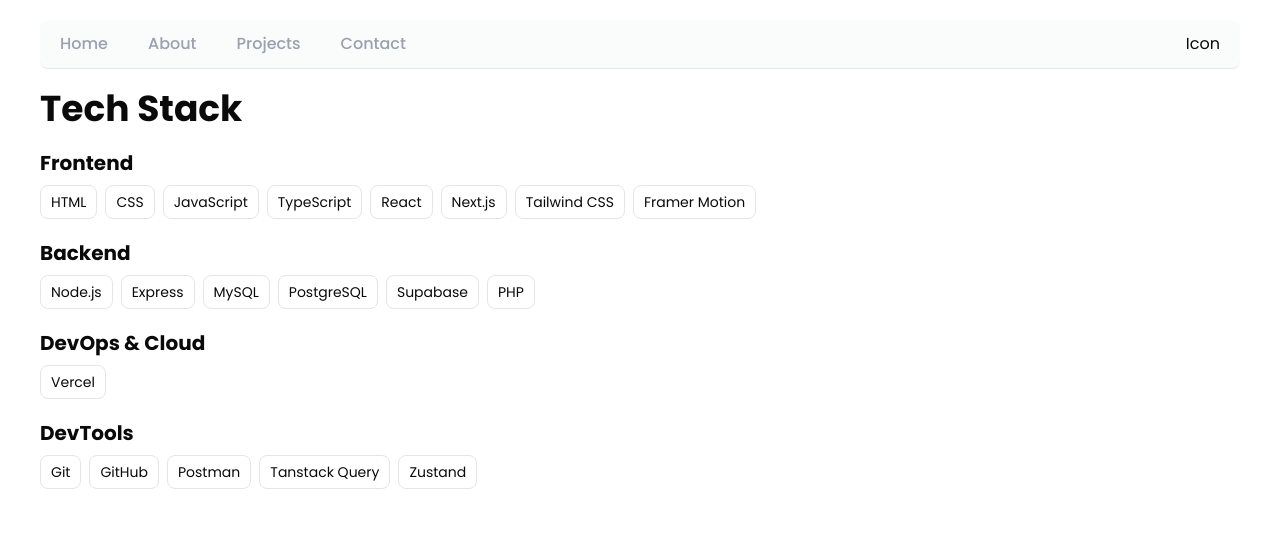
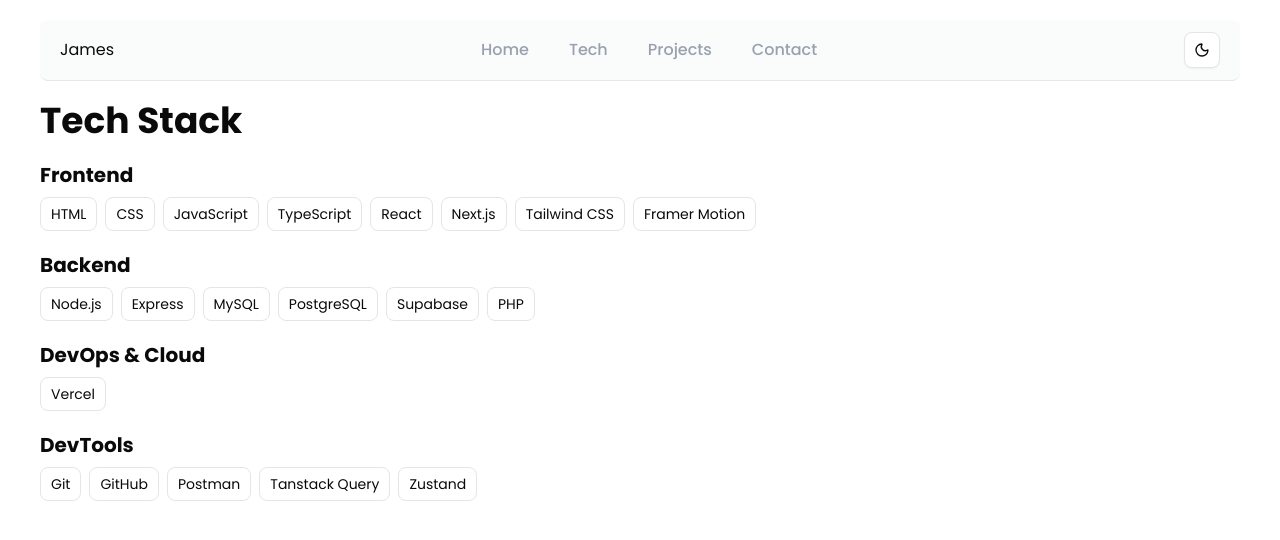
Before and after one commit to jamesjimenezzz/NextJs-Portfolio, a Next.js app: page /tech-stack in a window 1280 px wide. Shown: the top 540 px of the page. Built offline with nearby package versions, Linux system fonts and the light colour scheme.

Commit message:
Added dark theme, and fixed default theme

```diff
--- a/app/Project.tsx
+++ b/app/Project.tsx
@@ -15,12 +15,12 @@ const Project = ({project}: {project: ProjectProps}) => {
   return (
    <>
    <CardContainer className="inter-var cursor-pointer">
-      <CardBody className="bg-gray-100 relative group/card  dark:hover:shadow-2xl dark:hover:shadow-emerald-500/[0.1] dark:bg-black dark:border-white/[0.2] border-black/[0.1] w-auto sm:w-[30rem] h-auto rounded-xl p-6 border  ">
+      <CardBody className="bg-gray-100 relative group/card hover:shadow-xl hover:shadow-black dark:hover:shadow-2xl dark:hover:shadow-white/[0.1] dark:bg-black dark:border-white/[0.2] border-black/[0.1] w-auto sm:w-[30rem] h-auto rounded-xl p-6 border  ">
         <CardItem
           translateZ="50"
           className="text-center w-full"
         >
-         <p className='text-2xl font-bold bg-clip-text text-transparent bg-gradient-to-t  from-black to-white dark:text-white'> {project.title}</p>
+         <p className=' dark:text-transparent  dark:from-white dark:to-white/10 text-2xl font-bold bg-clip-text text-transparent bg-gradient-to-t  from-black to-white '> {project.title}</p>
         </CardItem>
         <CardItem
           as="p"
--- a/app/globals.css
+++ b/app/globals.css
@@ -117,6 +117,9 @@
     @apply border-border outline-ring/50;
   }
   body {
-    @apply bg-background text-foreground;
+    @apply bg-background text-foreground transition-colors duration-800;
+  }
+  :root {
+    @apply transition-colors duration-800;
   }
 }
--- a/app/introduction.tsx
+++ b/app/introduction.tsx
@@ -9,7 +9,7 @@ const introduction = () => {
   return (
     <div className='text-center flex flex-col  h-screen  justify-center '>
        <div className='hover:scale-105 transition-transform duration-300 cursor-pointer'>
-        <h1 className=' hover:bg-black transition-all duration-500 bg-clip-text text-transparent  bg-gradient-to-r from-primary to-primary/40 md:text-[5rem] sm:text-[4.2rem]  text-[3.7rem] leading-15 sm:leading-none  font-bold '>James Jimenez</h1>
+        <h1 className=' hover:bg-black dark:hover:bg-white transition-all duration-500 bg-clip-text text-transparent  bg-gradient-to-r from-primary to-primary/40 md:text-[5rem] sm:text-[4.2rem]  text-[3.7rem] leading-15 sm:leading-none  font-bold '>James Jimenez</h1>
        </div>
        <div className='flex gap-2 sm:text-xl text-md md:text-2xl mb-5 text-center font-semibold justify-center text-muted-foreground'>
         <p>17</p>
--- a/app/layout.tsx
+++ b/app/layout.tsx
@@ -2,9 +2,10 @@ import type { Metadata } from "next";
 import "./globals.css";
 import { Poppins } from "next/font/google";
 import Header from "@/components/Header";
+import { ThemeProvider } from "@/components/theme-provider"
 
 export const metadata: Metadata = {
-  title: "Create Next App",
+  title: "James Jimenez",
   description: "Generated by create next app",
 };
 
@@ -20,13 +21,34 @@ export default function RootLayout({
 }>) {
   return (
     <html className="scroll-smooth " lang="en">
-
+      <head>
+        {/* Prevent theme mismatch on first load */}
+        <script
+          dangerouslySetInnerHTML={{
+            __html: `
+              try {
+                localStorage.setItem('theme', 'light');
+                document.documentElement.classList.remove('dark');
+                document.documentElement.classList.add('light');
+              } catch (e) {}
+            `,
+          }}
+        />
+      </head>
       <body
         className={`antialiased ${poppins.className} px-10 `}
       >
-        <Header />
-
-        {children}
+        <ThemeProvider
+          attribute="class"
+          defaultTheme="light"
+          enableSystem={false}
+          storageKey="theme"
+          themes={["light", "dark"]}
+          disableTransitionOnChange
+        >
+          <Header />
+          {children}
+        </ThemeProvider>
       </body>
     </html>
   );
--- a/app/page.tsx
+++ b/app/page.tsx
@@ -1,22 +1,36 @@
-
 import React from 'react'
 import Introduction from './introduction'
 import TechStack from './tech-stack'
 import Recent from './recent'
 import Squares from '@/components/blocks/Backgrounds/Squares/Squares'
 
-
 const HomePage = () => {
   return (
-    <div className='flex flex-col container overflow-hidden  max-w-[1400px] mx-auto justify-center items-center '>
 
+    <div className="flex flex-col container overflow-hidden max-w-[1400px] mx-auto justify-center items-center">
+    {/* background */}
+    <div className="fixed inset-0 -z-10">
+      <Squares
+        borderColor="#f2f2f2 dark:#141414"
+        direction="diagonal"
+        squareSize={40}
+        speed={0.3}
+      />
+    </div>
+
+    {/* ===== sections with IDs ===== */}
+    <section id="home">
       <Introduction />
-      <div style={{ position: 'fixed', top: 0, left: 0, width: '100vw', height: '100vh', zIndex: -1 }}>
-  <Squares borderColor="#f5f5f5" direction="diagonal" squareSize={40} speed={0.5} />
-</div>
+    </section>
+
+    <section className='container ' id="about">
       <TechStack />
+    </section>
+
+    <section id="projects">
       <Recent />
-    </div>
+    </section>
+  </div>
   )
 }
 
--- a/app/tech-stack.tsx
+++ b/app/tech-stack.tsx
@@ -5,7 +5,7 @@ import Link from 'next/link'
 
 const TechStack = () => {
   return (
-    <div className='mx-auto flex flex-col gap-5 mb-50 container '>
+    <div className='mx-auto flex flex-col gap-5 mb-50 '>
       <div className='flex justify-between px-5 items-center '>
       <h1 className='text-4xl font-bold '>Tech Stack</h1>
      <Link href='/tech-stack'>
--- a/components/Header.tsx
+++ b/components/Header.tsx
@@ -1,26 +1,32 @@
 import Link from 'next/link'
 import React from 'react'
+import { ModeToggle } from './toggleTheme'
 
 const Header = () => {
   return (
-    <header className='flex justify-between items-center max-w-[1200px] sticky top-5  mx-auto border-b border-gray-200 py-3 px-5 z-999 bg-[rgba(243,244,246,0.4)] backdrop-blur-md backdrop-saturate-150   rounded-md'>
-        <ul className='flex gap-10 font-[500] text-gray-400  '>
-          <Link href='/'>
-            <li className='hover:scale-105  hover:text-slate-600 cursor-pointer transition-all duration-300'>Home</li>
-          </Link>
-          <Link href='/about'>
-            <li className=' hover:scale-105 hover:text-slate-600 cursor-pointer transition-all duration-300'>About</li>
-          </Link>
-          <Link href='/projects'>
-            <li className=' hover:scale-105 hover:text-slate-600 cursor-pointer transition-all duration-300'>Projects</li>
-          </Link>
-          <Link href='/contact'>
-            <li className=' hover:scale-105 hover:text-slate-600 cursor-pointer transition-all duration-300'>Contact</li>
-          </Link>
+    <header className='flex justify-between items-center max-w-[1200px] sticky top-5  mx-auto border-b border-gray-200 py-3 px-5 z-999 bg-[rgba(243,244,246,0.4)] backdrop-blur-md backdrop-saturate-150 dark:bg-[rgba(243,244,246,0.1)] dark:border-stone-600  rounded-md'>
+       <ul>
+            <li>
+                <p>James</p>
+            </li>
+        </ul>
+        <ul className='flex gap-10 font-[500] text-gray-400 dark:text-stone-400  '>
+
+            <li  className='hover:scale-105 dark:hover:text-white  hover:text-slate-600 cursor-pointer transition-all duration-300'>Home</li>
+
+
+            <li className=' hover:scale-105 dark:hover:text-white hover:text-slate-600 cursor-pointer transition-all duration-300'>Tech</li>
+
+
+            <li className=' hover:scale-105 dark:hover:text-white hover:text-slate-600 cursor-pointer transition-all duration-300'>Projects</li>
+
+
+            <li className=' hover:scale-105 dark:hover:text-white hover:text-slate-600 cursor-pointer transition-all duration-300'>Contact</li>
+
         </ul>
         <ul>
             <li>
-                Icon
+                <ModeToggle />
             </li>
         </ul>
     </header>
--- /dev/null
+++ b/components/theme-provider.tsx
@@ -0,0 +1,30 @@
+"use client"
+
+import * as React from "react"
+import { ThemeProvider as NextThemesProvider } from "next-themes"
+
+export function ThemeProvider({
+  children,
+  ...props
+}: React.ComponentProps<typeof NextThemesProvider>) {
+  const [mounted, setMounted] = React.useState(false)
+
+  React.useEffect(() => {
+    setMounted(true)
+  }, [])
+
+  return (
+    <NextThemesProvider
+      attribute="class"
+      defaultTheme="light"
+      enableSystem={false}
+      storageKey="theme"
+      themes={["light", "dark"]}
+      disableTransitionOnChange
+      forcedTheme={!mounted ? "light" : undefined}
+      {...props}
+    >
+      {children}
+    </NextThemesProvider>
+  )
+}
--- /dev/null
+++ b/components/toggleTheme.tsx
@@ -0,0 +1,44 @@
+"use client"
+
+import * as React from "react"
+import { Moon, Sun } from "lucide-react"
+import { useTheme } from "next-themes"
+
+import { Button } from "@/components/ui/button"
+
+export function ModeToggle() {
+  const { setTheme, resolvedTheme } = useTheme()
+  const [mounted, setMounted] = React.useState(false)
+
+  React.useEffect(() => {
+    setMounted(true)
+  }, [])
+
+  // Always show light mode icon during initial mount
+  if (!mounted || !resolvedTheme) {
+    return (
+      <Button
+        className="cursor-pointer transition-all duration-300"
+        variant="outline"
+        size="icon"
+      >
+        <Sun className="h-[1.2rem] w-[1.2rem] scale-100 rotate-0 transition-all duration-300" />
+      </Button>
+    )
+  }
+
+  return (
+    <Button
+      className="cursor-pointer transition-all duration-300"
+      variant="outline"
+      size="icon"
+      onClick={() => setTheme(resolvedTheme === "dark" ? "light" : "dark")}
+    >
+      {resolvedTheme === "dark" ? (
+        <Sun className="h-[1.2rem] w-[1.2rem] scale-100 rotate-0 transition-all duration-300" />
+      ) : (
+        <Moon className="h-[1.2rem] w-[1.2rem] scale-100 rotate-0 transition-all duration-300" />
+      )}
+    </Button>
+  )
+}
--- a/package.json
+++ b/package.json
@@ -15,6 +15,7 @@
     "lucide-react": "^0.513.0",
     "motion": "^12.16.0",
     "next": "15.3.3",
+    "next-themes": "^0.4.6",
     "react": "^19.0.0",
     "react-dom": "^19.0.0",
     "tailwind-merge": "^3.3.1"
```
Also changed, not shown: app/marquee.tsx (+8 -8 lines), components/blocks/Backgrounds/Squares/Squares.tsx (+13 -2 lines), 1 other file (tests, documents, lock files or other folders).
